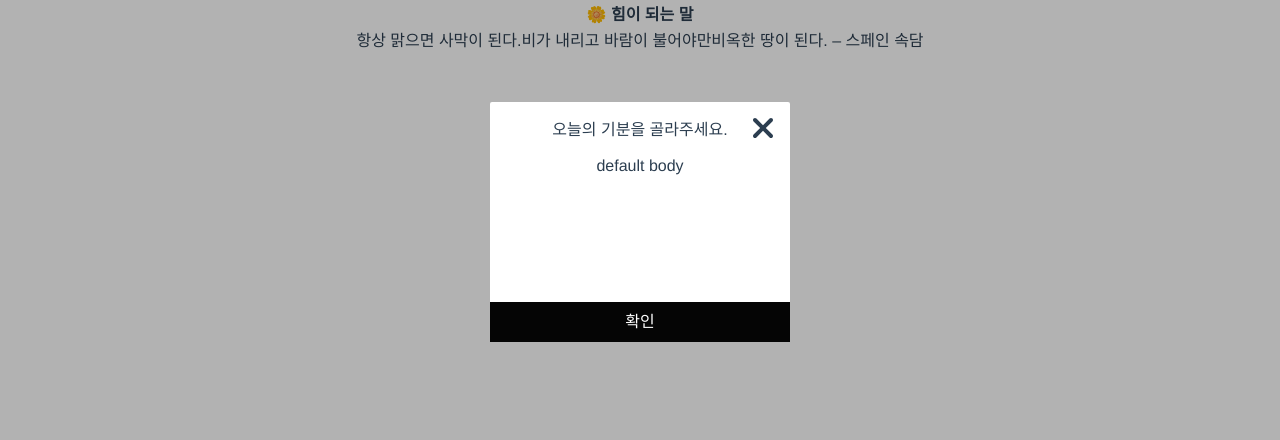
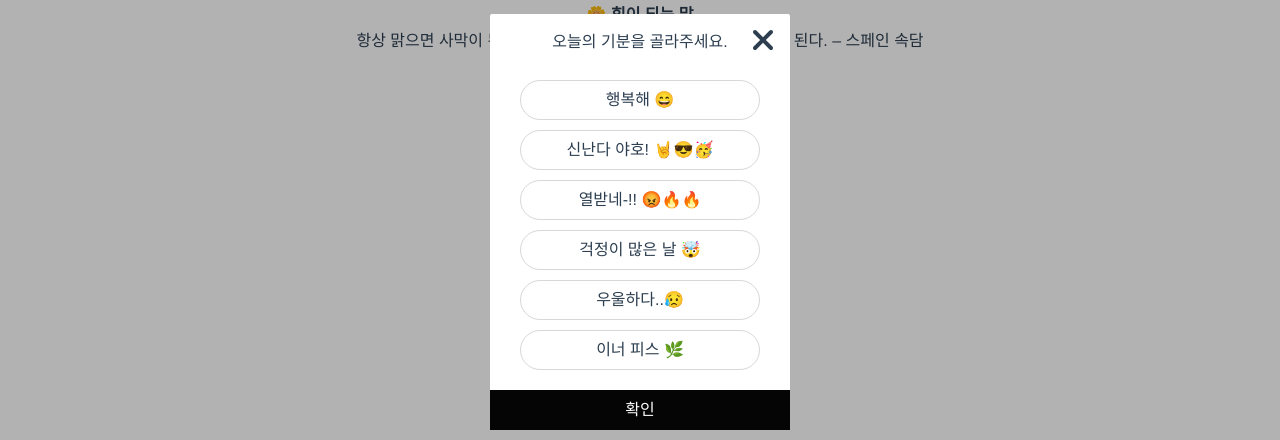
Before and after one commit to saxzvs/happy-jar-FE, a Vue app: page / in a window 1280 px wide. Both pictures are taken after a click on the button 1229 px from the left and 685 px from the top of the page. Shown: the part 178-618 px from the top of the page. Built offline with nearby package versions, Linux system fonts and the light colour scheme; what v-calendar would draw is missing.

Commit message:
Add. modal mood list component 추가

```diff
--- a/src/components/Modal/Modal.vue
+++ b/src/components/Modal/Modal.vue
@@ -3,7 +3,7 @@
     <div class="modal-container">
 
       <div class="header">
-        <slot name="header">default header</slot>
+        <slot name="header" class="header-text">default header</slot>
         <font-awesome-icon
           icon="xmark"
           class="close fa-2x"
@@ -63,6 +63,9 @@ export default {
     .header {
       position: relative;
 
+      .header-text {
+        font-size: 1.5em;
+      }
       .close {
         position: absolute;
         top: -10px;
--- /dev/null
+++ b/src/components/Modal/MoodList.vue
@@ -0,0 +1,40 @@
+<template>
+  <article class="mood-list" >
+    <div class="mood-item" v-for="mood in moods" :key="mood.id">
+      {{ mood.ment }}
+    </div>
+  </article>
+</template>
+
+<script>
+import moodData from '@/assets/datas/moodData';
+
+export default {
+  name: 'MoodList',
+  props: {},
+  data() {
+    return {
+      moods: moodData,
+    };
+  },
+};
+</script>
+
+<style lang="scss">
+@import "src/style/color";
+.mood-list {
+  padding: 10px 0;
+
+  .mood-item {
+    display: flex;
+    justify-content: center;
+    align-items: center;
+
+    height: 5vh;
+    margin-bottom: 10px;
+    padding: 5px 0;
+    border: 1px solid $border-color;
+    border-radius: 20px;
+  }
+}
+</style>
--- a/src/views/Home.vue
+++ b/src/views/Home.vue
@@ -1,6 +1,5 @@
 <template>
   <div data-test="home-wrapper">
-<!--    <h1 data-test="title">Home</h1>-->
     <Calendar data-test="calendar" />
 
     <PreMoodContents v-if="!todayMood.isSave"/>
@@ -16,8 +15,9 @@
 
   <AddMood v-if="editModal.isVisible" @close="closeModal">
     <template v-slot:header>오늘의 기분을 골라주세요.</template>
-    <template v-slot:body></template>
+    <template v-slot:body><MoodList /></template>
   </AddMood>
+
 </template>
 
 <script>
@@ -25,6 +25,7 @@ import AddMood from '@/components/Modal/Modal.vue';
 import Calendar from '@/components/Home/Calendar.vue';
 import PreMoodContents from '@/components/Home/PreMoodContents.vue';
 import AfterMoodContents from '@/components/Home/AfterMoodContents.vue';
+import MoodList from '@/components/Modal/MoodList.vue';
 
 export default {
   // eslint-disable-next-line vue/multi-word-component-names
@@ -34,6 +35,7 @@ export default {
     Calendar,
     PreMoodContents,
     AfterMoodContents,
+    MoodList,
   },
   props: {},
   data() {
@@ -58,7 +60,7 @@ export default {
 };
 </script>
 
-<style lang="scss" scoped>
+<style lang="scss">
 @import "src/style/color";
 
   .edit {
```
